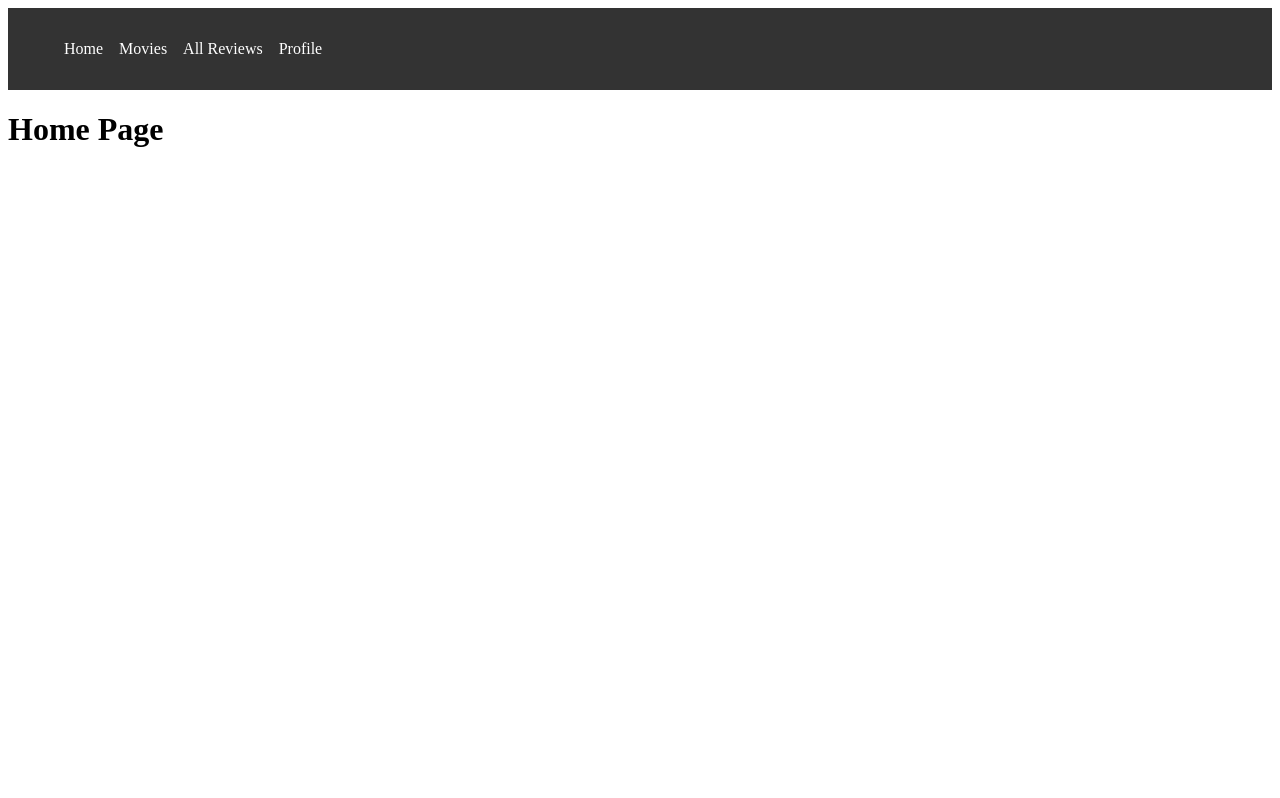
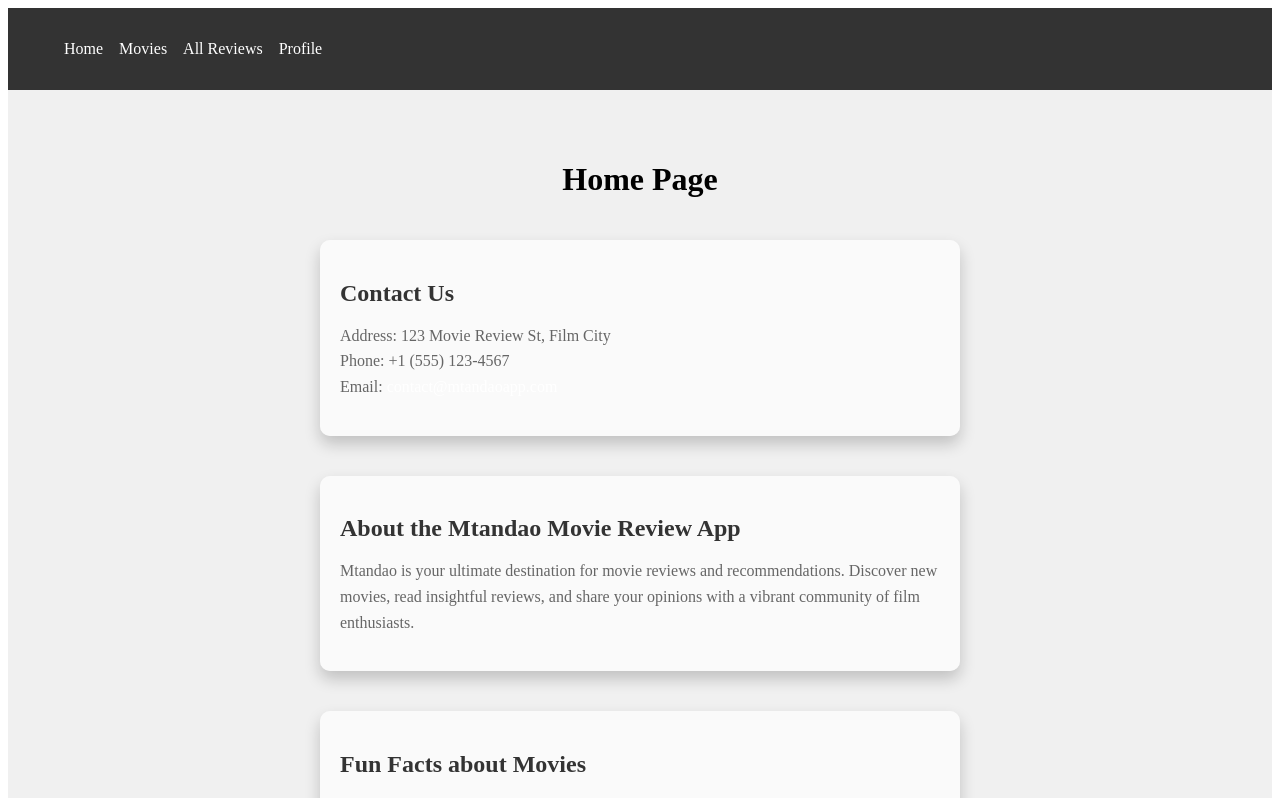
Before and after one commit to valdez91/movie-app-v3, a React (Create React App) app in the folder client/: page / in a window 1280 px wide. Shown: the top 798 px of the page. Built offline with nearby package versions, Linux system fonts and the light colour scheme.

Commit message:
Updated the homepage

```diff
--- /dev/null
+++ b/client/src/components/HomePage.css
@@ -0,0 +1,38 @@
+/* src/components/HomePage.css */
+
+.home-page {
+    display: flex;
+    flex-direction: column;
+    align-items: center;
+    justify-content: center;
+    padding: 50px;
+    background-color: #f0f0f0; /* Greyish background */
+}
+
+.card {
+    background-color: rgba(255, 255, 255, 0.7); /* Semi-transparent white */
+    border-radius: 10px;
+    box-shadow: 0 8px 16px rgba(0, 0, 0, 0.2);
+    padding: 20px;
+    margin: 20px;
+    width: 80%;
+    max-width: 600px;
+    transition: transform 0.3s ease, box-shadow 0.3s ease;
+}
+
+.card:hover {
+    transform: translateY(-5px); /* Move card up slightly on hover */
+    box-shadow: 0 12px 24px rgba(0, 0, 0, 0.3); /* Increase shadow on hover */
+}
+
+.card h2 {
+    color: #333;
+    font-size: 24px;
+    margin-bottom: 10px;
+}
+
+.card p {
+    color: #666;
+    font-size: 16px;
+    line-height: 1.6;
+}
--- a/client/src/components/HomePage.js
+++ b/client/src/components/HomePage.js
@@ -1,12 +1,42 @@
 // src/components/HomePage.js
 
 import React from 'react';
+import './HomePage.css'; // Import your CSS file for styling
 
 const HomePage = () => {
+    // Fake contact information
+    const contactInfo = {
+        address: "123 Movie Review St, Film City",
+        phone: "+1 (555) 123-4567",
+        email: "contact@mtandaoapp.com"
+    };
+
     return (
-        <div>
+        <div className="home-page">
             <h1>Home Page</h1>
-            {/* Add your home page content here */}
+            <div className="card contact-us">
+                <h2>Contact Us</h2>
+                <p>
+                    Address: {contactInfo.address}<br />
+                    Phone: {contactInfo.phone}<br />
+                    Email: <a href={`mailto:${contactInfo.email}`}>{contactInfo.email}</a>
+                </p>
+            </div>
+            <div className="card about-app">
+                <h2>About the Mtandao Movie Review App</h2>
+                <p>
+                    Mtandao is your ultimate destination for movie reviews and recommendations. Discover new movies, read insightful reviews, and share your opinions with a vibrant community of film enthusiasts.
+                </p>
+            </div>
+            <div className="card fun-facts">
+                <h2>Fun Facts about Movies</h2>
+                <p>
+                    First Film: The world's first feature-length film is often credited to "The Story of the Kelly Gang," an Australian production from 1906.<br />
+                    Most Expensive Film: As of recent records, the most expensive film ever made is "Avengers: Endgame," with a production budget exceeding $350 million.<br />
+                    Longest Film: The longest mainstream film is "Gone with the Wind" (1939), with a runtime of approximately 3 hours and 58 minutes.<br />
+                    Most Oscars: The film with the most Academy Awards is "Ben-Hur" (1959), winning 11 Oscars including Best Picture and Best Director.
+                </p>
+            </div>
         </div>
     );
 };
```
Also changed, not shown: 2 other files (tests, documents, lock files or other folders).
